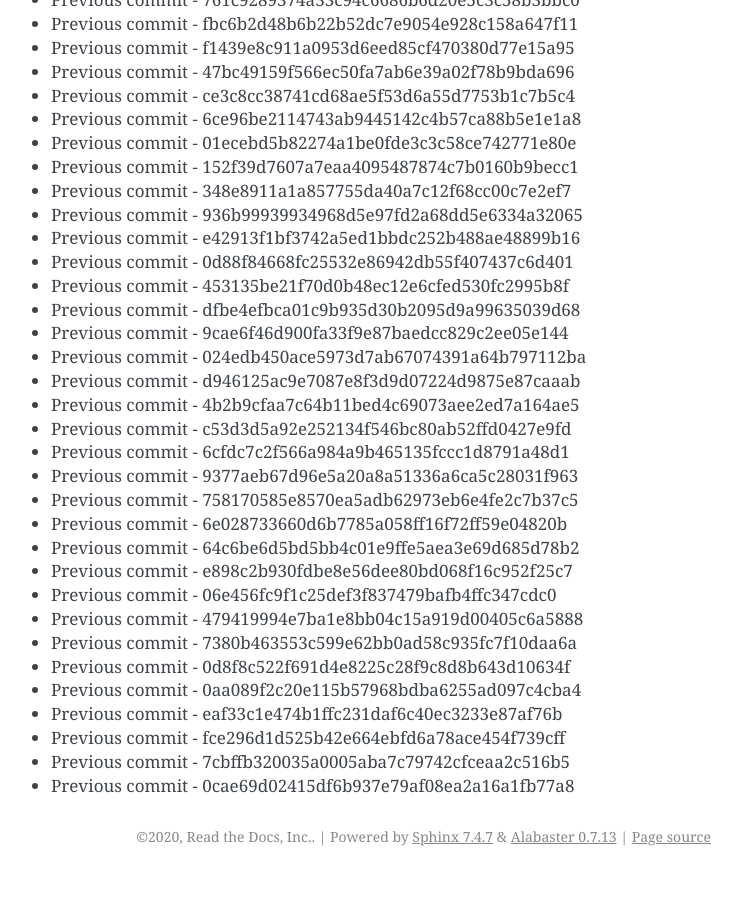
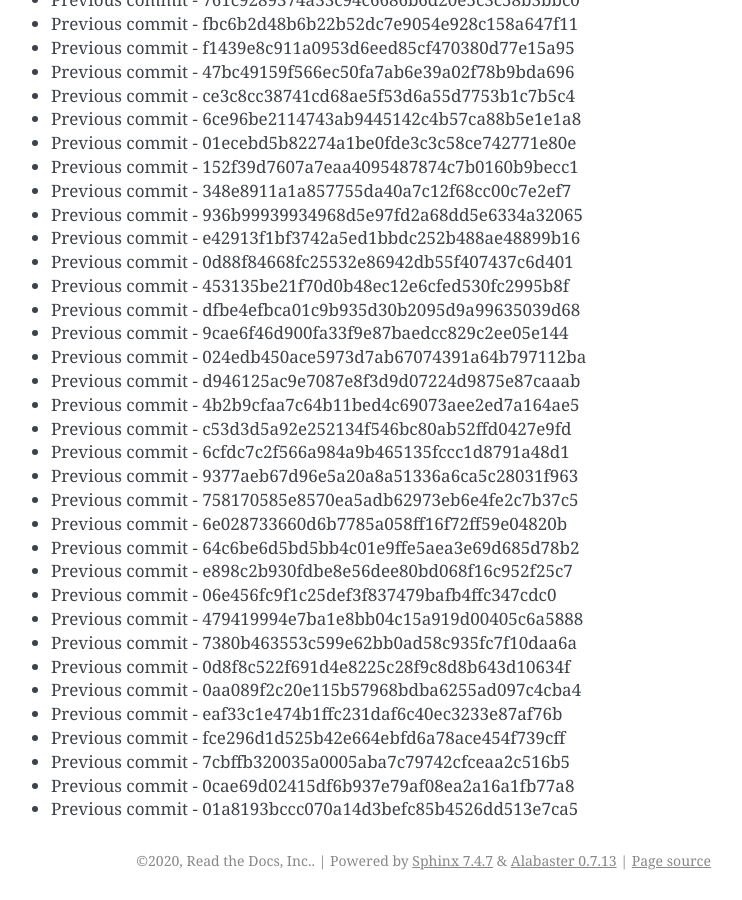
Before and after one commit to readthedocs/rtd-git-stresstest, a Sphinx documentation site: the page built from docs/updates.rst, in a window 1280 px wide and 900 px high, scrolled down 14386 px. Shown: the whole window, without its empty margins (399-1141 px from the left). Built offline with Sphinx 7.4.7, drawn with Linux system fonts in a browser that asks for light colours; before the commit the page ends 15262 px from its top, so only the background shows below that.

Commit message:
Generating commit from previous: 01a8193bccc070a14d3befc85b4526dd513e7ca5

```diff
--- a/docs/updates.rst
+++ b/docs/updates.rst
@@ -636,3 +636,4 @@ It can be tested for any performance characteristics.
 * Previous commit - fce296d1d525b42e664ebfd6a78ace454f739cff
 * Previous commit - 7cbffb320035a0005aba7c79742cfceaa2c516b5
 * Previous commit - 0cae69d02415df6b937e79af08ea2a16a1fb77a8
+* Previous commit - 01a8193bccc070a14d3befc85b4526dd513e7ca5
```
